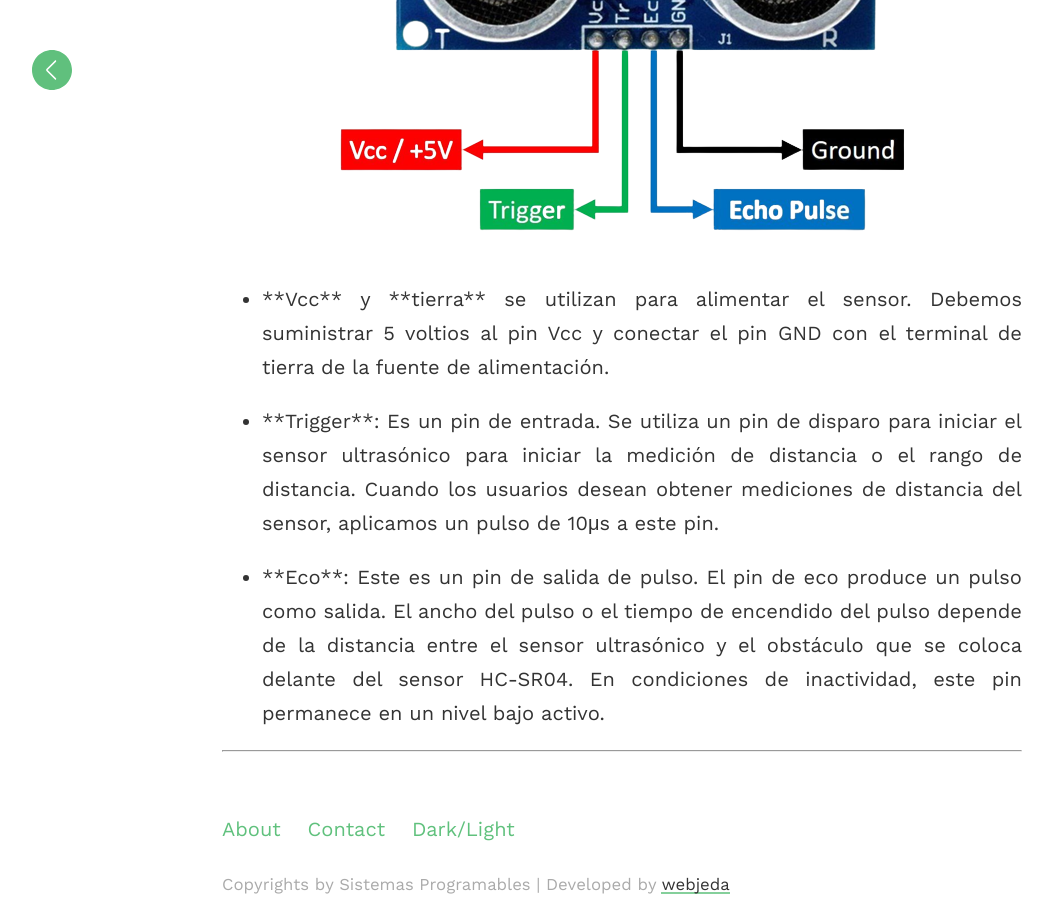
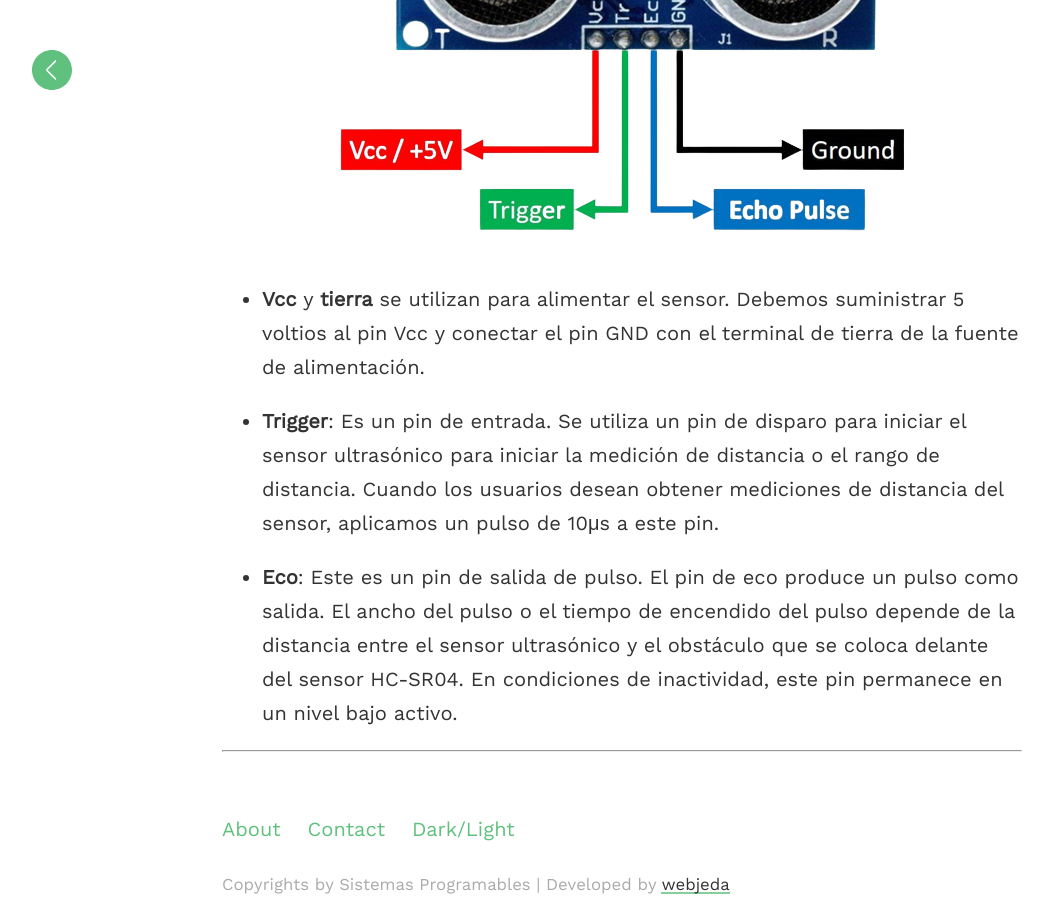
Before and after one commit to sharu725/hagura, a Jekyll site: the page built from _posts/2023-09-14-Sensor-HC-SR04.md, in a window 1280 px wide and 900 px high, scrolled down 1467 px. Shown: the whole window, without its empty margins (18-1071 px from the left). Built offline with Jekyll 4.4.1, drawn with Linux system fonts in a browser that asks for light colours; comment, search, counter and statistics services are not loaded.

Commit message:
Update 2023-09-14-Sensor-HC-SR04.md

```diff
--- a/_posts/2023-09-14-Sensor-HC-SR04.md
+++ b/_posts/2023-09-14-Sensor-HC-SR04.md
@@ -22,8 +22,8 @@ La figura que figura a continuación muestra la configuración de pines de un se
   <img src= "../assets/images/SensorPines.png" alt = "Pines del sensor."/>
 </p>
 
-* <p style="text-align: justify;">**Vcc** y **tierra** se utilizan para alimentar el sensor. Debemos suministrar 5 voltios al pin Vcc y conectar el pin GND con el terminal de tierra de la fuente de alimentación.</p>
+* **Vcc** y **tierra** se utilizan para alimentar el sensor. Debemos suministrar 5 voltios al pin Vcc y conectar el pin GND con el terminal de tierra de la fuente de alimentación.
 
-* <p style="text-align: justify;">**Trigger**: Es un pin de entrada. Se utiliza un pin de disparo para iniciar el sensor ultrasónico para iniciar la medición de distancia o el rango de distancia. Cuando los usuarios desean obtener mediciones de distancia del sensor, aplicamos un pulso de 10μs a este pin.</p>
+* **Trigger**: Es un pin de entrada. Se utiliza un pin de disparo para iniciar el sensor ultrasónico para iniciar la medición de distancia o el rango de distancia. Cuando los usuarios desean obtener mediciones de distancia del sensor, aplicamos un pulso de 10μs a este pin.
 
-* <p style="text-align: justify;">**Eco**: Este es un pin de salida de pulso. El pin de eco produce un pulso como salida. El ancho del pulso o el tiempo de encendido del pulso depende de la distancia entre el sensor ultrasónico y el obstáculo que se coloca delante del sensor HC-SR04. En condiciones de inactividad, este pin permanece en un nivel bajo activo.</p>
+* **Eco**: Este es un pin de salida de pulso. El pin de eco produce un pulso como salida. El ancho del pulso o el tiempo de encendido del pulso depende de la distancia entre el sensor ultrasónico y el obstáculo que se coloca delante del sensor HC-SR04. En condiciones de inactividad, este pin permanece en un nivel bajo activo.
```
